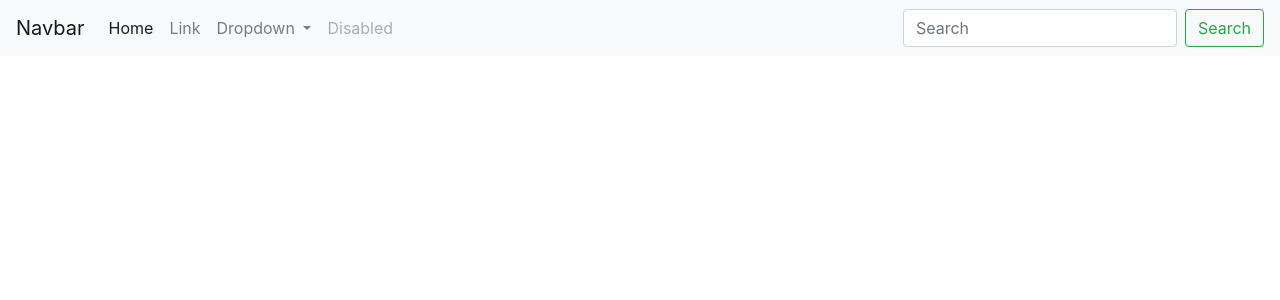
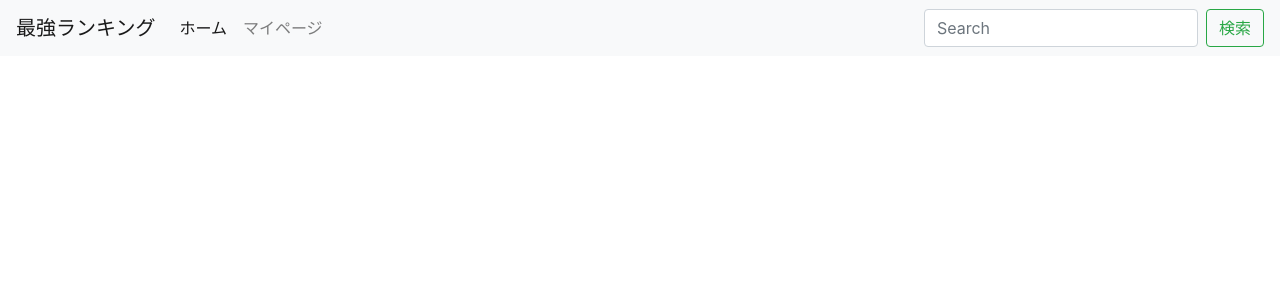
Before and after one commit to 1n2a3o4y5a/voting, a Django app: page /list/ in a window 1280 px wide. Shown: the top 300 px of the page. Run offline with Django 3.2, Linux system fonts and the light colour scheme; data that the repository does not hold is empty; some libraries are stand-ins or nearby versions.

Commit message:
ランキング機能実装途中

```diff
--- a/src/templates/base.html
+++ b/src/templates/base.html
@@ -13,7 +13,7 @@
   <body>
     {% block header %}
     <nav class="navbar navbar-expand-lg navbar-light bg-light">
-        <a class="navbar-brand" href="#">Navbar</a>
+        <a class="navbar-brand" href="#">最強ランキング</a>
         <button class="navbar-toggler" type="button" data-toggle="collapse" data-target="#navbarSupportedContent" aria-controls="navbarSupportedContent" aria-expanded="false" aria-label="Toggle navigation">
           <span class="navbar-toggler-icon"></span>
         </button>
@@ -21,29 +21,15 @@
         <div class="collapse navbar-collapse" id="navbarSupportedContent">
           <ul class="navbar-nav mr-auto">
             <li class="nav-item active">
-              <a class="nav-link" href="#">Home <span class="sr-only">(current)</span></a>
+              <a class="nav-link" href="#">ホーム <span class="sr-only">(current)</span></a>
             </li>
             <li class="nav-item">
-              <a class="nav-link" href="#">Link</a>
-            </li>
-            <li class="nav-item dropdown">
-              <a class="nav-link dropdown-toggle" href="#" id="navbarDropdown" role="button" data-toggle="dropdown" aria-haspopup="true" aria-expanded="false">
-                Dropdown
-              </a>
-              <div class="dropdown-menu" aria-labelledby="navbarDropdown">
-                <a class="dropdown-item" href="#">Action</a>
-                <a class="dropdown-item" href="#">Another action</a>
-                <div class="dropdown-divider"></div>
-                <a class="dropdown-item" href="#">Something else here</a>
-              </div>
-            </li>
-            <li class="nav-item">
-              <a class="nav-link disabled" href="#">Disabled</a>
+              <a class="nav-link" href="#">マイページ</a>
             </li>
           </ul>
           <form class="form-inline my-2 my-lg-0">
             <input class="form-control mr-sm-2" type="search" placeholder="Search" aria-label="Search">
-            <button class="btn btn-outline-success my-2 my-sm-0" type="submit">Search</button>
+            <button class="btn btn-outline-success my-2 my-sm-0" type="submit">検索</button>
           </form>
         </div>
       </nav>
--- a/src/templates/ranking.html
+++ b/src/templates/ranking.html
@@ -2,5 +2,11 @@
 {% block content1 %}
 {% for chara in object.character_set.all %}
 <p>{{chara}}</p>
+
+{% for voting in chara.voting_set.all %}
+{{ voting.point }}
+{% endfor %}
+
+
 {% endfor %}
 {% endblock %}
--- a/src/voting/views.py
+++ b/src/voting/views.py
@@ -6,6 +6,12 @@ class VotingList(ListView):
     template_name = 'list.html'
     model = Comic
 
+
 class VotingDetail(DetailView):
     template_name = 'ranking.html'
     model = Comic
+
+    def voting(self):
+        voting = model.object.character_set.all().orderby('point')
+
+        return voting
```
